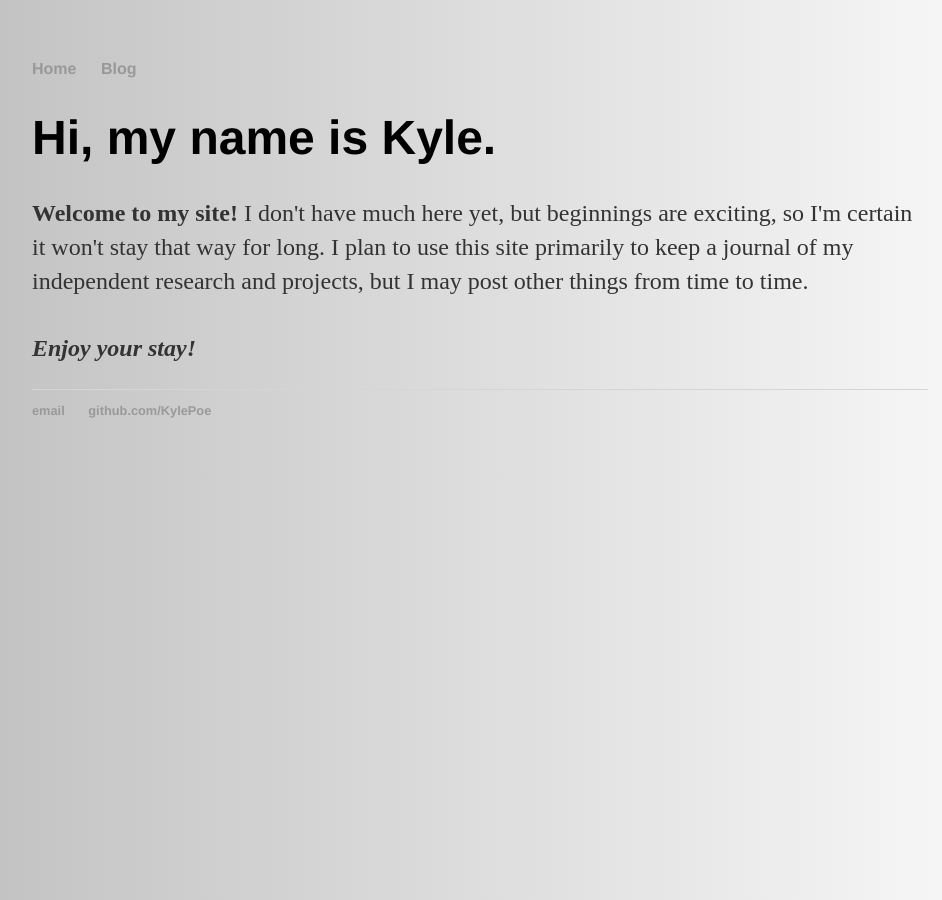
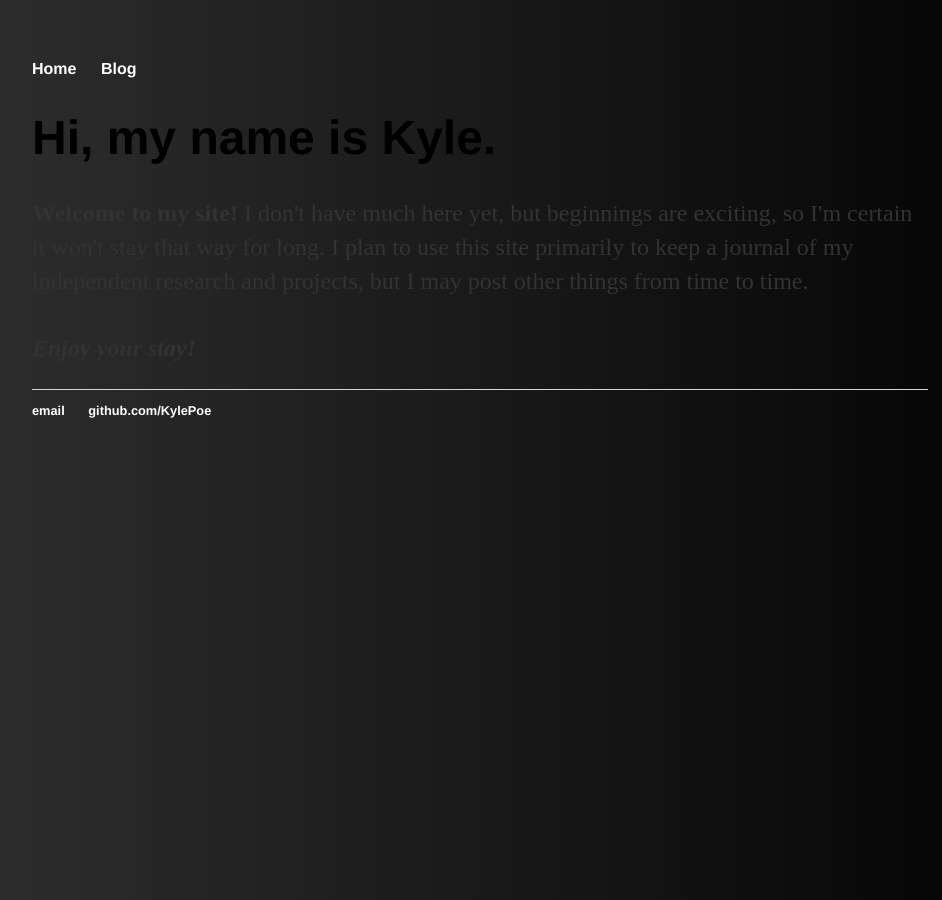
Before and after one commit to KylePoe/kylepoe.info, a Jekyll site: the page built from index.html, in a window 1280 px wide. Shown: the whole page, without its empty margins (160-1102 px from the left). Built offline with Jekyll 4.4.1, drawn with Linux system fonts in a browser that asks for light colours.

Commit message:
Update main.css

```diff
--- a/css/main.css
+++ b/css/main.css
@@ -1,7 +1,7 @@
 body {
     margin: 60px auto;
     width: 70%;
-    background: linear-gradient(-90deg,#FFFFFF, #BBBBBB);
+    background: linear-gradient(-90deg,#000000, #333333);
 }
 nav ul, footer ul {
     font-family:'Helvetica', 'Arial', 'Sans-Serif';
@@ -15,7 +15,7 @@ nav ul li, footer ul li {
 }
 a {
     text-decoration: none;
-    color: #999;
+    color: #FFFFFF;
 }
 a:hover {
     text-decoration: underline;
```
